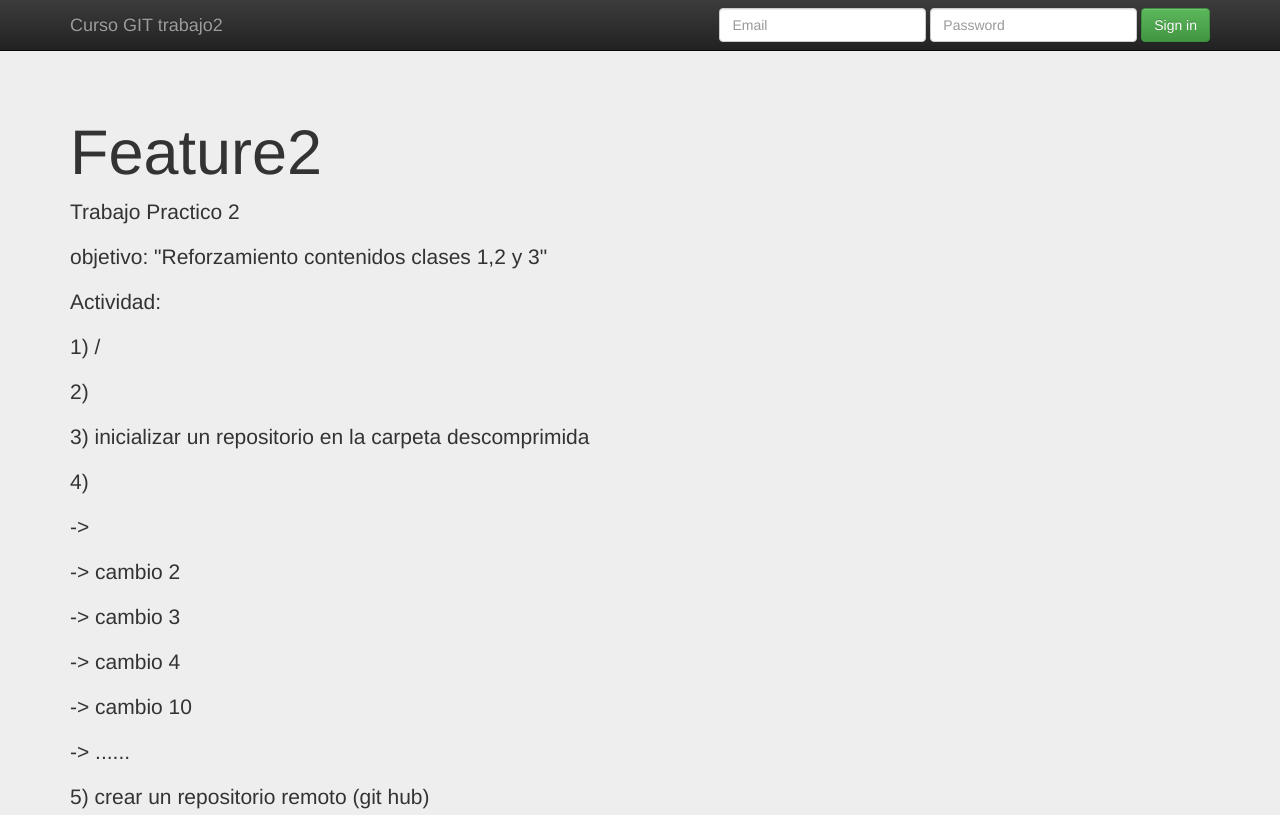
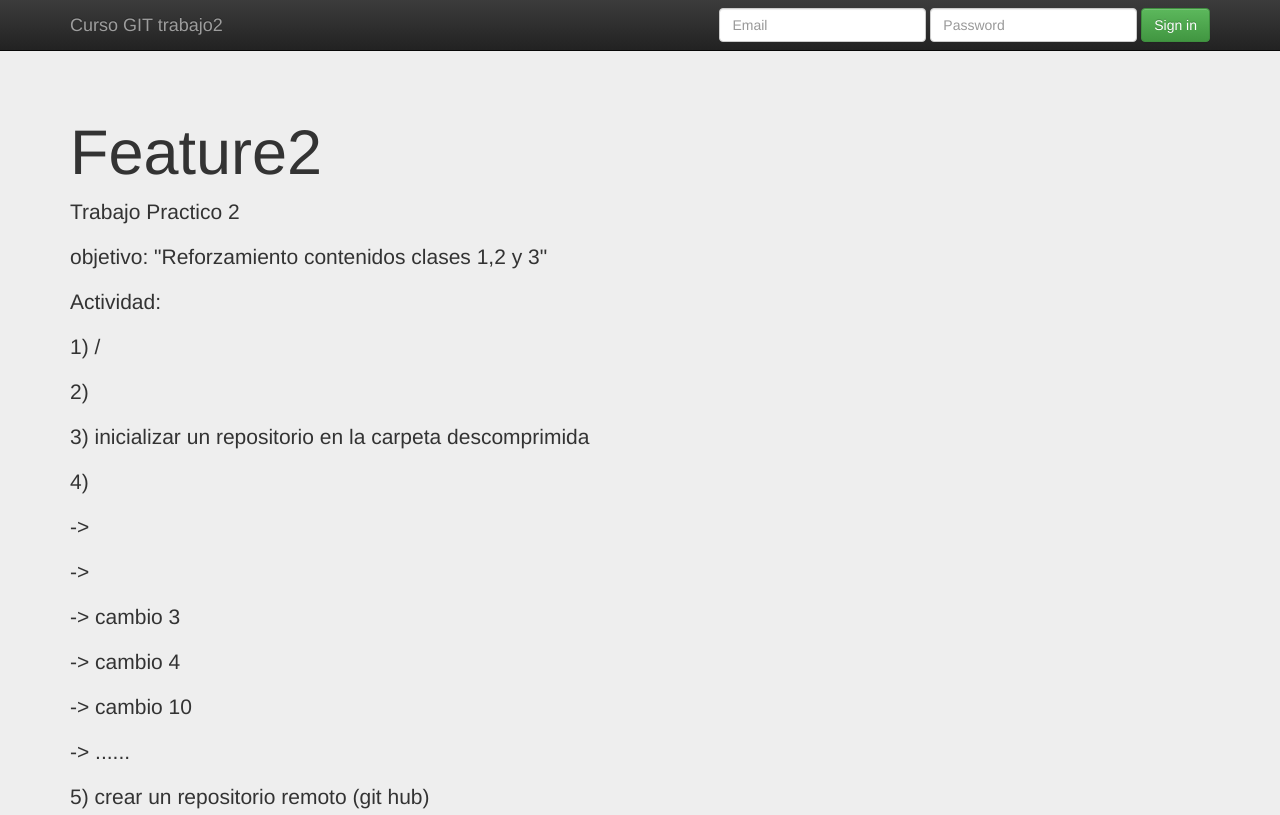
Before and after one commit to Cristian-Contreras/Trajo2_Cristian_Contreras, a plain HTML site: page index.html in a window 1280 px wide. Shown: the top 815 px of the page. Drawn offline with nearby package versions, Linux system fonts and the light colour scheme.

Commit message:
Se actualiza repositorio Feature2, se registra cuarto cambio en archivo html

```diff
--- a/index.html
+++ b/index.html
@@ -69,7 +69,7 @@
 			<p></p>
 			<p>4) </p>
 				<p>-></p>
-				<p>-> cambio 2</p>
+				<p>-></p>
 				<p>-> cambio 3</p>
 				<p>-> cambio 4</p>
 				<p>-> cambio 10</p>
```
